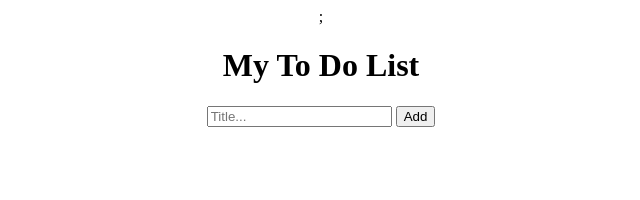
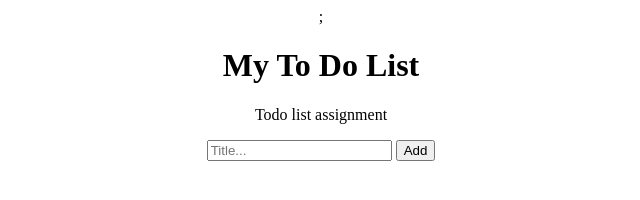
Before and after one commit to Gracerwibutso/Rwibutso, a plain HTML site: page index.html in a window 1280 px wide. Shown: the whole page, without its empty margins (319-959 px from the left). Drawn offline with Linux system fonts and the light colour scheme.

Commit message:
added pragraph

```diff
--- a/index.html
+++ b/index.html
@@ -4,6 +4,7 @@
 <body style="text-align: center">;
     <div class="header"><!--Container of the elements-->
         <h1>My To Do List</h2>
+            <p> Todo list assignment</p>
         <input type="text" value="" id="inputy" placeholder="Title..."><!--input area-->
         <button class="addBtn" onclick="firstMove()">Add</button>
       </div>
```
